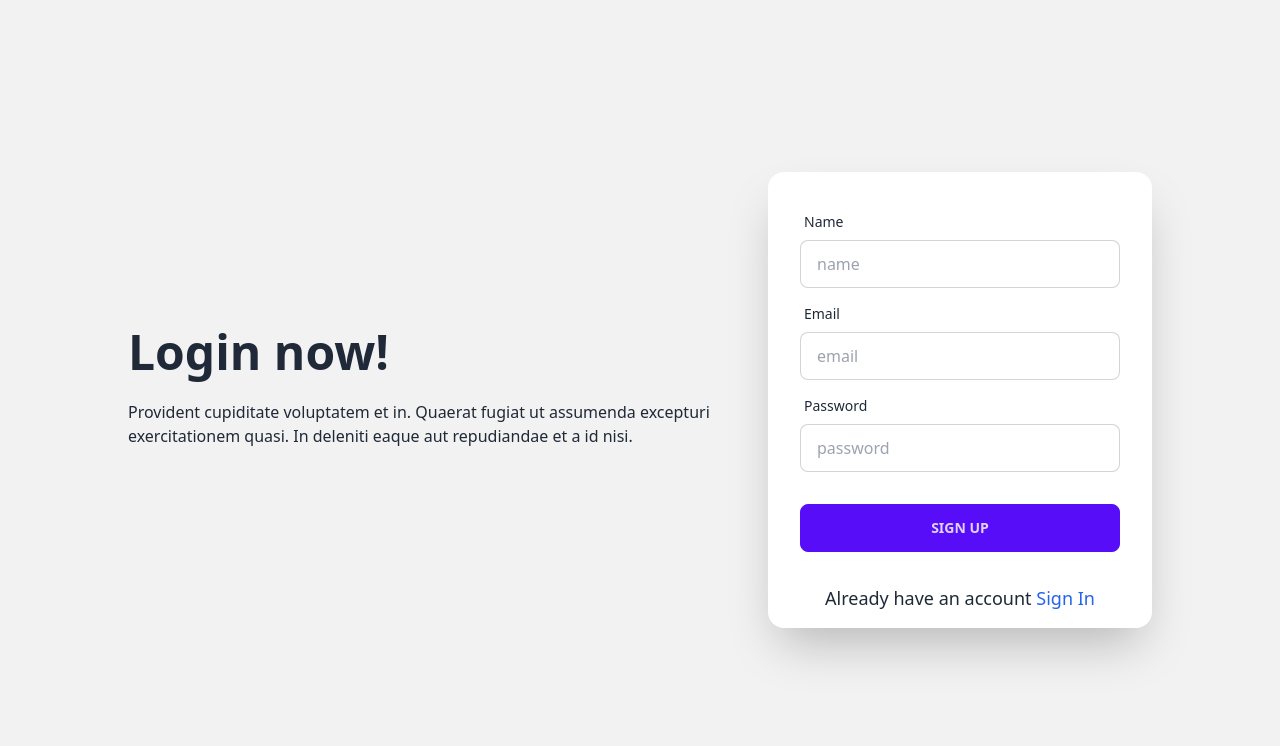
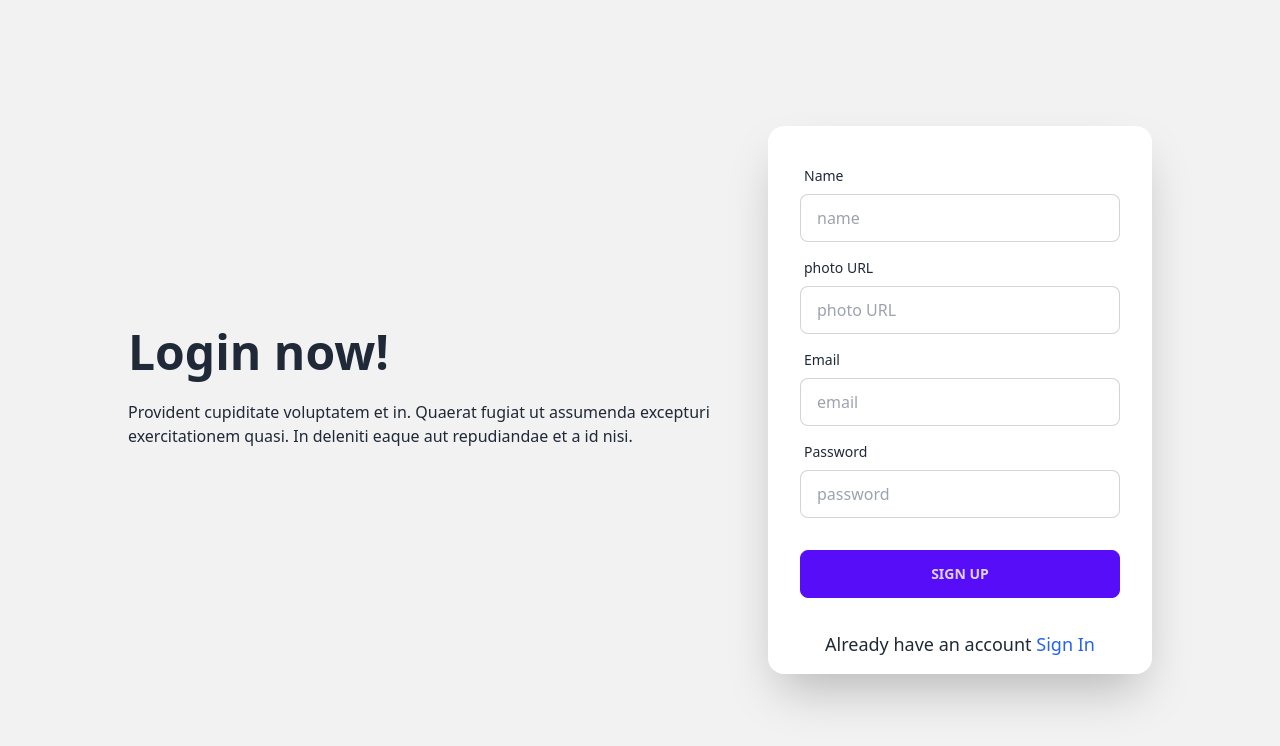
Before and after one commit to anikmk/bistro-boss-restaurant-client, a React (Vite) app: page /signup in a window 1280 px wide. Shown: the top 746 px of the page. Built offline with nearby package versions, Linux system fonts and the light colour scheme; no server answers.

Commit message:
handle add to cart

```diff
--- a/package.json
+++ b/package.json
@@ -17,7 +17,7 @@
     "react-dom": "^18.2.0",
     "react-helmet-async": "^1.3.0",
     "react-hook-form": "^7.48.2",
-    "react-icons": "^4.11.0",
+    "react-icons": "^4.12.0",
     "react-parallax": "^3.5.1",
     "react-responsive-carousel": "^3.2.23",
     "react-router-dom": "^6.18.0",
--- a/src/Componnents/FoodCard/FoodCard.jsx
+++ b/src/Componnents/FoodCard/FoodCard.jsx
@@ -1,7 +1,8 @@
 const FoodCard = ({item}) => {
     const { image, name, recipe, price } = item;
-    console.log(image)
-
+    const handleAddToCart = (food) => {
+          console.log(food.name)
+    }
   return (
     <div className="card w-96 bg-base-100 shadow-xl">
       <figure>
@@ -15,7 +16,7 @@ const FoodCard = ({item}) => {
         <p className="absolute top-3 right-5 bg-black text-white px-6 py-2 rounded"> ${price} </p>
         <p> {recipe} </p>
         <div className="card-actions justify-end">
-          <button className="btn btn-primary">Order Now</button>
+          <button onClick={()=>handleAddToCart(item)} className="btn btn-primary">Order Now</button>
         </div>
       </div>
     </div>
--- a/src/Pages/Shared/NavBar/NavBar.jsx
+++ b/src/Pages/Shared/NavBar/NavBar.jsx
@@ -1,7 +1,7 @@
 import { useContext } from "react";
 import { Link } from "react-router-dom";
 import { AuthContext } from "../../../Provider/AuthProvider";
-
+import { FaShoppingCart } from 'react-icons/fa';
 const NavBar = () => {
     const  {user,signOutUser} = useContext(AuthContext)
     const handleSignOut = () => {
@@ -17,6 +17,13 @@ const NavBar = () => {
     <li><Link to='/'>Home</Link></li>
     <li><Link to='/menu'>Our Menu</Link></li>
     <li><Link to='/order/salad'>Order Food</Link></li>
+    <li><Link to='/'>
+    <button className="btn btn-xs">
+      <FaShoppingCart></FaShoppingCart>
+      <div className="badge badge-secondary">+0</div>
+    </button>
+    </Link></li>
+
     {
       user ? <button onClick={handleSignOut}>Sign Out</button> :
       <li><Link to='/signin'>login</Link></li>
--- a/src/Pages/SignUpPage/SignUp.jsx
+++ b/src/Pages/SignUpPage/SignUp.jsx
@@ -1,22 +1,32 @@
 import { useContext } from "react";
 import { Helmet } from "react-helmet-async";
 import { useForm } from "react-hook-form";
-import { Link } from "react-router-dom";
+import { Link, useNavigate } from "react-router-dom";
 import { AuthContext } from "../../Provider/AuthProvider";
+import Swal from "sweetalert2";
 
 const SignUp = () => {
-  const {register,handleSubmit,watch,formState: { errors } } = useForm();
-  const {createUser} = useContext(AuthContext);
+  const {register,handleSubmit, reset, watch,formState: { errors } } = useForm();
+  const {createUser,updateUserProfile} = useContext(AuthContext);
+  const navigate = useNavigate();
 
   const onSubmit= (data) => {
     createUser(data.email,data.password)
     .then(result=>{
       console.log(result.user)
+      updateUserProfile(data.name,data.photoURL)
+      .then(()=>{console.log('user profile info updated')})
+      reset();
+      Swal.fire({
+        title: "Good job!",
+        text: "User Created Successfully",
+        icon: "success"
+      });
+      navigate('/');
     })
     .catch(error=>{
       console.log(error.message)
     })
-    console.log(data)
   }
 
   console.log(watch("example"))
@@ -51,6 +61,19 @@ const SignUp = () => {
               className="input input-bordered"
             />
             {errors.name && <span>This field is required</span>}
+          </div>
+          <div className="form-control">
+            <label className="label">
+              <span className="label-text">photo URL</span>
+            </label>
+            <input
+              type="text"
+              name="name"
+              {...register("photoURL",{ required: true })}
+              placeholder="photo URL"
+              className="input input-bordered"
+            />
+            {errors.name && <span>photo URL is required</span>}
           </div>
           <div className="form-control">
             <label className="label">
--- a/src/Provider/AuthProvider.jsx
+++ b/src/Provider/AuthProvider.jsx
@@ -1,5 +1,5 @@
 import { createContext, useEffect, useState } from "react";
-import { createUserWithEmailAndPassword, getAuth, onAuthStateChanged, signInWithEmailAndPassword, signOut } from "firebase/auth";
+import { createUserWithEmailAndPassword, getAuth, onAuthStateChanged, signInWithEmailAndPassword, signOut, updateProfile } from "firebase/auth";
 import { app } from "../Pages/firebase/firebase.config";
 export const AuthContext = createContext(null);
 const auth = getAuth(app)
@@ -19,6 +19,11 @@ const AuthProvider = ({children}) => {
         setLoading(true);
        return signOut(auth)
     }
+    const updateUserProfile = (name,photo) => {
+         return updateProfile(auth.currentUser, {
+            displayName: name, photoURL: photo
+          })
+    }
 
     useEffect(()=>{
         const unSubscribe = onAuthStateChanged(auth,(currentUser) => {
@@ -35,7 +40,8 @@ const AuthProvider = ({children}) => {
         loading,
         createUser,
         signInUser,
-        signOutUser
+        signOutUser,
+        updateUserProfile
     }
     return (
         <AuthContext.Provider value={info}>
```
Also changed, not shown: 1 other file (tests, documents, lock files or other folders).
